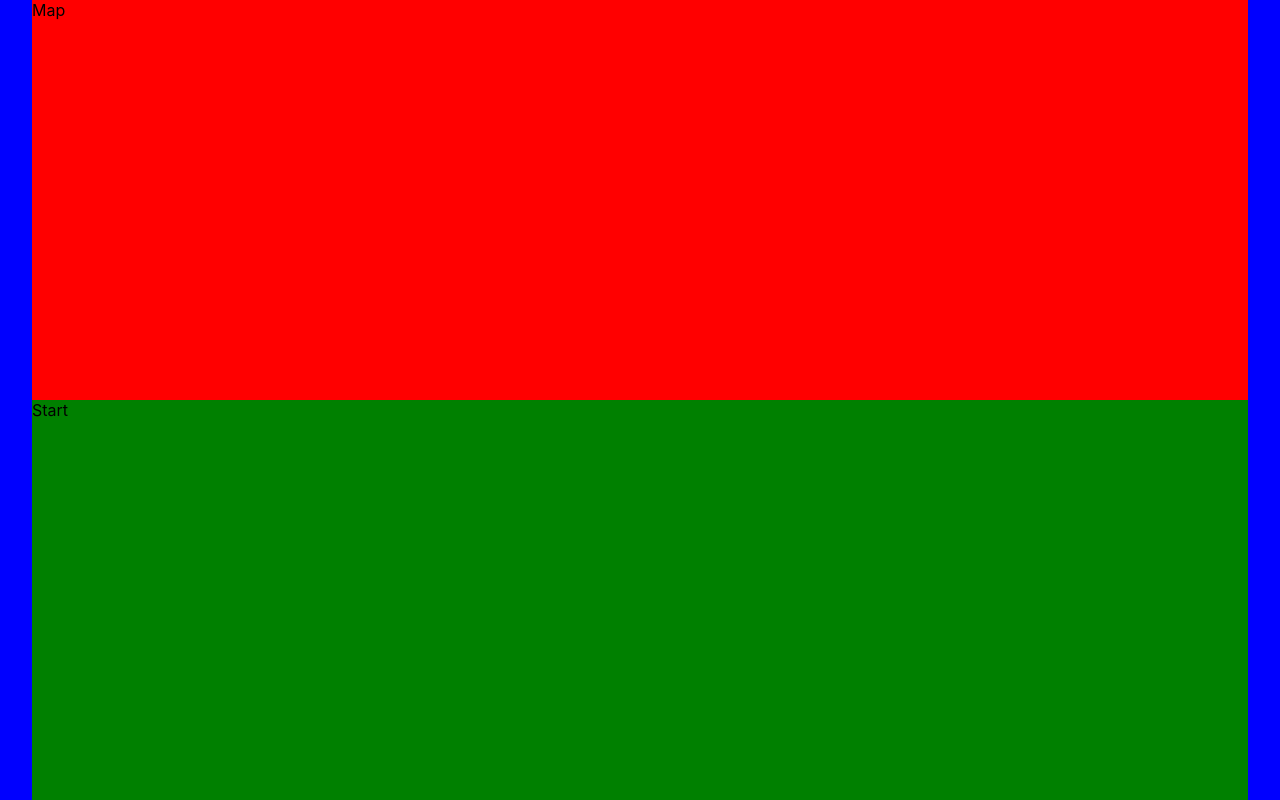
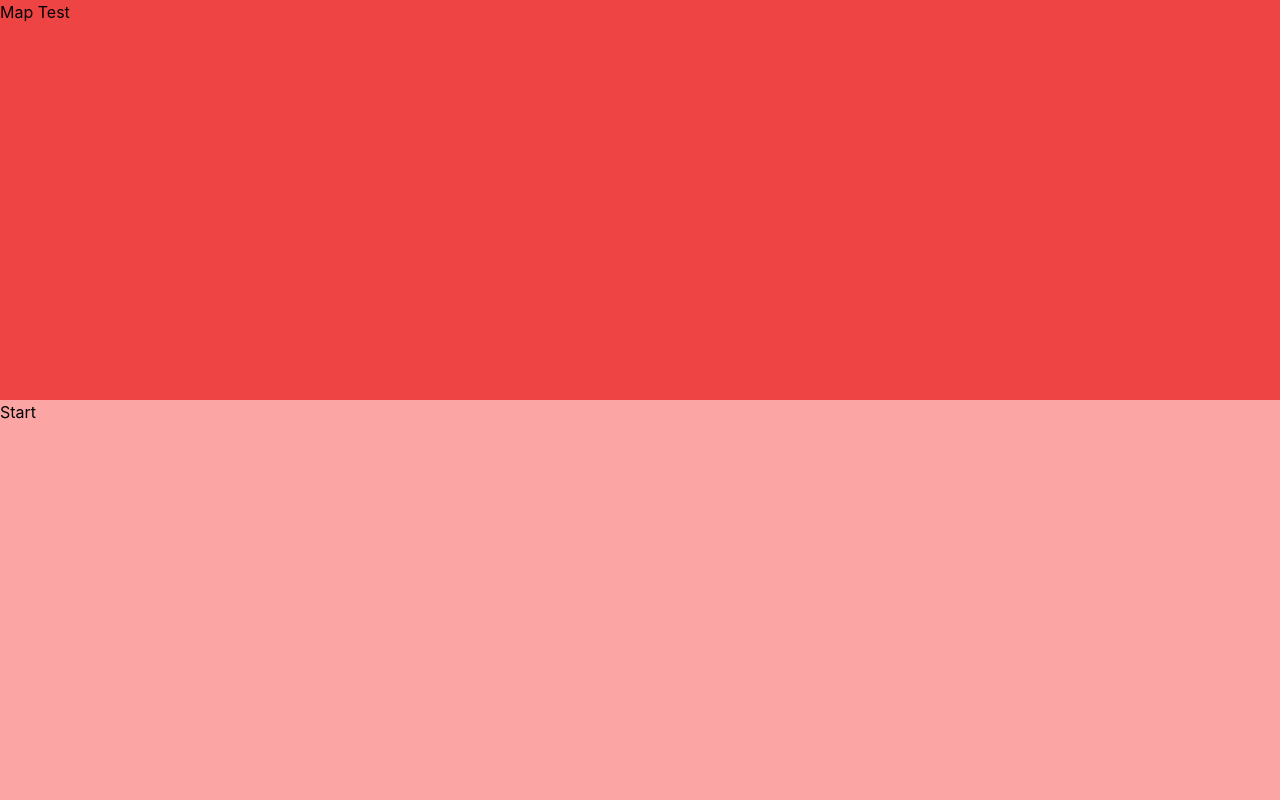
Before and after one commit to Anushka7310/Car-Booking-App, a Next.js app: page / in a window 1280 px wide. Built offline with nearby package versions, Linux system fonts and the light colour scheme.

Commit message:
added mapbox

```diff
--- a/package.json
+++ b/package.json
@@ -8,6 +8,7 @@
     "lint": "next lint"
   },
   "dependencies": {
+    "mapbox-gl": "^2.6.1",
     "next": "12.0.3",
     "react": "17.0.2",
     "react-dom": "17.0.2"
--- a/pages/_app.js
+++ b/pages/_app.js
@@ -1,5 +1,6 @@
 import '../styles/globals.css'
-import 'tailwindcss/tailwind.css'
+// import 'tailwindcss/tailwind.css'
+import "mapbox-gl/dist/mapbox-gl.css"
 
 function MyApp({ Component, pageProps }) {
   return <Component {...pageProps} />
--- a/pages/index.js
+++ b/pages/index.js
@@ -1,12 +1,34 @@
+import { useEffect } from 'react';
 import Head from 'next/head'
 import Image from 'next/image'
-import styles from '../styles/Home.module.css'
+import tw from "tailwind-styled-components"
+import mapboxgl from '!mapbox-gl';
+
+
+mapboxgl.accessToken = 'pk.eyJ1IjoiYW51c2hrYS0xMiIsImEiOiJja3c2Z3ppaDIyaWFjMm5udDN4eDJtcXg2In0.w1D57PJteFGbN862BpsASw';
+
 
 export default function Home() {
+  useEffect(() => {
+    console.log('hello')
+
+  },[])
   return (
-    <div className={styles.container}>
-      <div className ={styles.map}>Map</div>
-      <div className={styles.start}>Start</div>
-    </div>
+   <Wrapper>
+     <Map>Map Test</Map>
+     <ActionItems>Start</ActionItems>
+   </Wrapper>
   )
 }
+
+const Wrapper = tw.div`
+flex flex-col bg-red-300 h-screen
+
+`
+const Map = tw.div`
+bg-red-500 flex-1
+`
+const ActionItems = tw.div`
+flex-1
+
+`
--- a/styles/Home.module.css
+++ b/styles/Home.module.css
@@ -9,12 +9,12 @@
 
 .map{
   background-color: red;
-  flex: 1;
+  flex: 0.5;
 }
 
 .start{
   background-color: green;
-  flex: 1;
+  flex: 0.5;
 
 }
 
--- a/styles/globals.css
+++ b/styles/globals.css
@@ -1,3 +1,7 @@
+/* ./styles/globals.css */
+@tailwind base;
+@tailwind components;
+@tailwind utilities;
 html,
 body {
   padding: 0;
```
Also changed, not shown: 1 other file (tests, documents, lock files or other folders).
